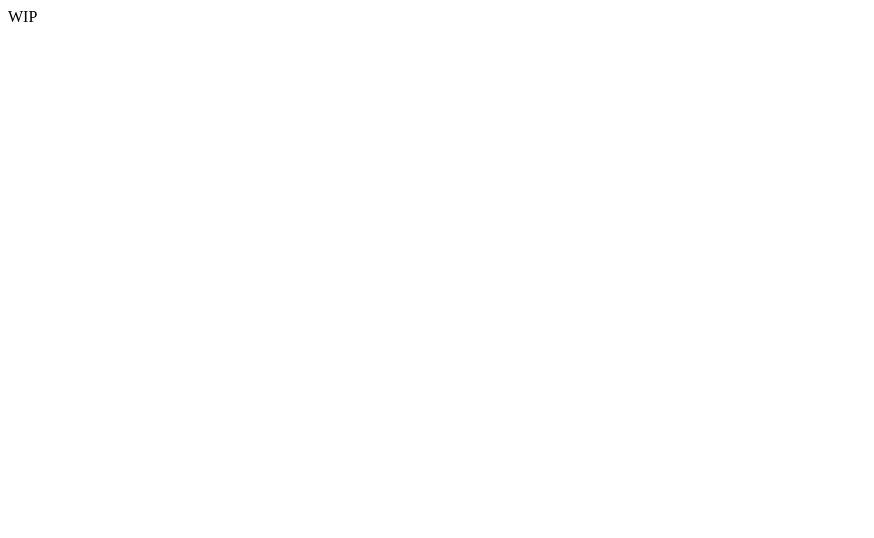
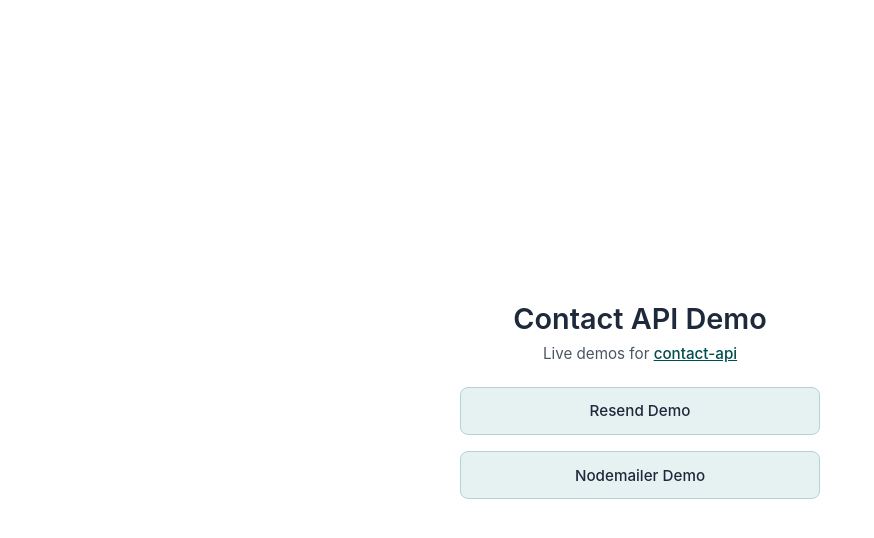
Before and after one commit to masonlet/contact-api-demo, a website built with Vite: page src/index.html in a window 1280 px wide. Shown: the whole page, without its empty margins (0-874 px from the left). Built offline with nearby package versions, Linux system fonts and the light colour scheme.

Commit message:
feat: basic home page

```diff
--- /dev/null
+++ b/src/css/styles.css
@@ -0,0 +1,84 @@
+*, *::before, *::after {
+  margin: 0;
+  padding: 0;
+  box-sizing: border-box;
+  list-style: none;
+  text-decoration: none;
+}
+
+:root {
+  --bg:           #ffffff;
+  --txt:          #1e293b;
+  --border:       #b3d4d4;
+  --accent:       #004d4d;
+  --accent-hover: #003a3a;
+}
+
+html {
+  background-color: var(--bg);
+  color: var(--txt);
+  font-family: -apple-system, BlinkMacSystemFont, "Inter", sans-serif;
+}
+
+body {
+  min-height: 100vh;
+  display: flex;
+  flex-direction: column;
+  align-items: center;
+  justify-content: center;
+  padding: 2rem 1rem;
+}
+
+header {
+  text-align: center;
+  margin-bottom: 1.5rem;
+}
+
+header h1 {
+  font-size: 1.8rem;
+  font-weight: 600;
+  margin-bottom: 0.5rem;
+}
+
+header p {
+  color: #4b5563;
+  font-size: 0.95rem;
+}
+
+header a {
+  color: var(--accent);
+  font-weight: 500;
+  text-decoration: underline;
+  transition: color 0.2s ease;
+}
+
+#demo-list {
+  display: flex;
+  flex-direction: column;
+  gap: 1rem;
+  width: 100%;
+  max-width: 360px;
+ }
+
+.demo-button {
+  padding: 0.85rem 1.5rem;
+  background-color: #e6f2f2;
+  color: var(--txt);
+  border: 1px solid var(--border);
+  border-radius: 8px;
+  font-size: 0.95rem;
+  font-weight: 500;
+  text-align: center;
+  transition: background-color 0.2s ease, border-color 0.2s ease;
+}
+
+.demo-button:hover {
+  background-color: var(--accent);
+  border-color: var(--accent);
+  color: #ffffff;
+}
+
+.demo-button:active {
+  background-color: var(--accent-hover);
+  border-color: var(--accent-hover);
+}
--- a/src/index.html
+++ b/src/index.html
@@ -4,8 +4,16 @@
   <meta charset="UTF-8">
   <meta name="viewport" content="width=device-width, initial-scale=1.0">
   <title>Contact API Demo</title>
+  <link rel="stylesheet" type="text/css" href="./css/styles.css">
 </head>
 <body>
-  <main>WIP</main>
+  <header>
+    <h1>Contact API Demo</h1>
+    <p>Live demos for <a href="https://github.com/masonlet/contact-api" target="_blank" rel="noopener">contact-api</a></p>
+  </header>
+  <main id="demo-list">
+    <a href="/resend-demo.html" class="demo-button">Resend Demo</a>
+    <a href="/nodemailer-demo.html" class="demo-button">Nodemailer Demo</a>
+  </main>
 </body>
 </html>
--- a/vite.config.ts
+++ b/vite.config.ts
@@ -1,9 +1,9 @@
 import { defineConfig } from "vite"
 
 export default defineConfig({
-  root: "src",
+  root: "./src",
   publicDir: "../public",
-  base: "./",
+  base: "/contact-api-demo/",
   build: {
     outDir: "../dist",
     emptyOutDir: true,
```
